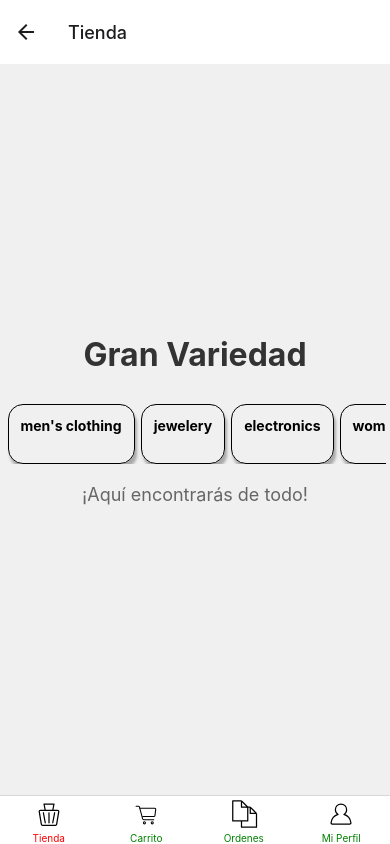
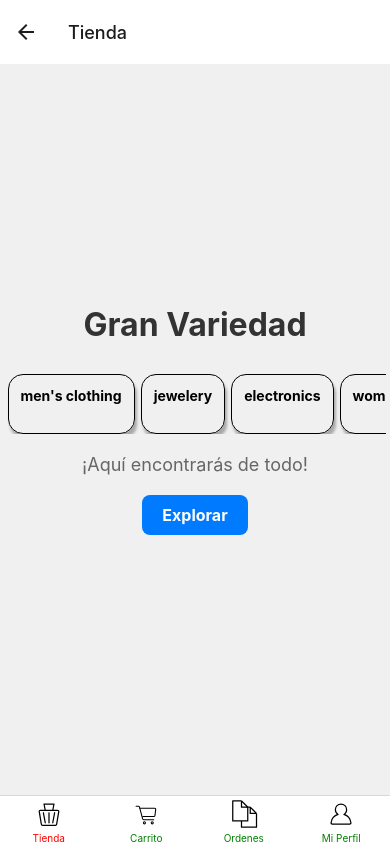
Before and after one commit to Nath-Maya/app-ecommerceDetodito, a React Native app: screen /TabNavigator in a window 390 px wide. Built offline with nearby package versions, Linux system fonts and the light colour scheme.

Commit message:
Add button in home for navigate screen categorias

```diff
--- a/screens/Home.jsx
+++ b/screens/Home.jsx
@@ -1,9 +1,19 @@
 import React from "react"
-import { StyleSheet, Text, View } from "react-native"
+import { TouchableOpacity, StyleSheet, Text, View } from "react-native"
 import { SafeAreaView } from "react-native-safe-area-context"
 import Categories from "../components/Categories"
+import {  useNavigation } from "@react-navigation/native"
+import { ROUTE } from "../navigation/Routes"
+import StackShop from '../navigation/StackShop'
 
 export default function Home () {
+
+  const navigation = useNavigation();
+
+    const handlePress = () => {
+        navigation.navigate('Categorías');
+      };
+
 
   return (
     <SafeAreaView style={styles.container}>
@@ -11,6 +21,9 @@ export default function Home () {
         <Text style={styles.title}>Gran Variedad</Text>
         <Categories/>
         <Text style={styles.subtitle}>¡Aquí encontrarás de todo!</Text>
+        <TouchableOpacity style={styles.button} onPress={handlePress}>
+            <Text style={styles.buttonText}>Explorar</Text>
+          </TouchableOpacity>
       </View>
     </SafeAreaView>
   )
@@ -32,11 +45,23 @@ const styles = StyleSheet.create({
     fontSize: 32,
     fontWeight: 'bold',
     color: '#333',
-    marginBottom: 30
+    marginBottom: 30,
   },
   subtitle: {
     fontSize: 18,
     color: '#666',
-    marginTop: 20
+    marginTop: 20,
+  },
+  button: {
+    backgroundColor: '#007bff',
+    paddingVertical: 10,
+    paddingHorizontal: 20,
+    borderRadius: 8,
+    marginTop: 20,
+  },
+  buttonText: {
+    color: '#fff',
+    fontSize: 16,
+    fontWeight: 'bold',
   },
 })
```
